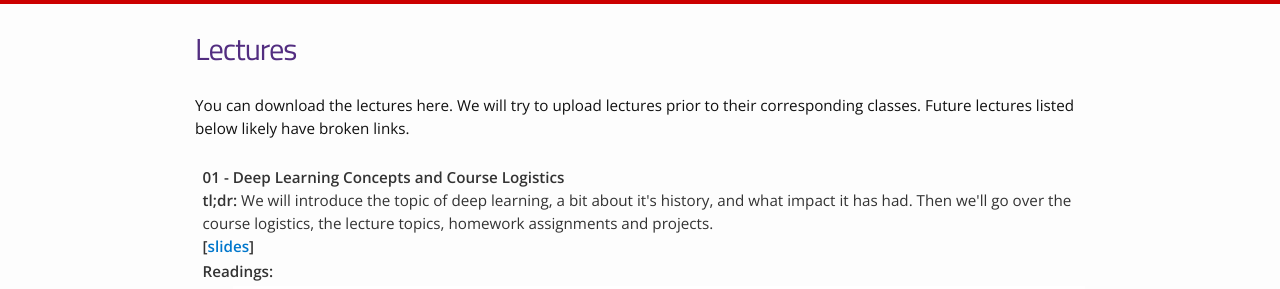
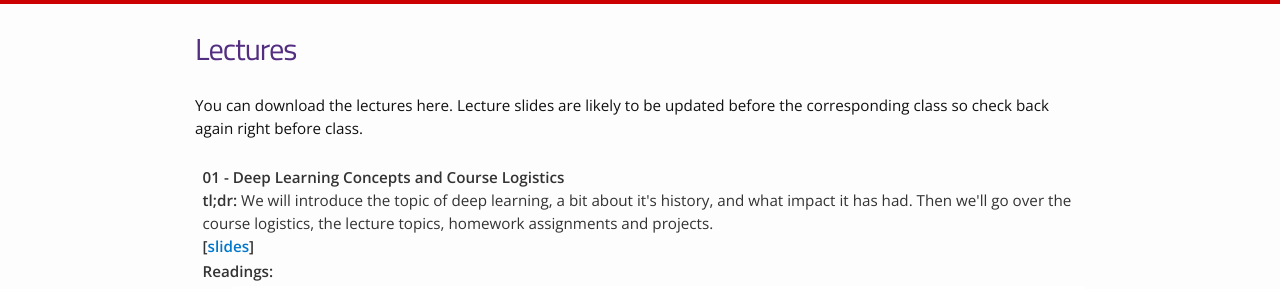
Before and after one commit to DL4DS/sp2026, a Jekyll site: the page built from lectures.md, in a window 1280 px wide and 900 px high. Shown: the part 142-431 px from the top of the window. Built offline with Jekyll 4.4.1, drawn with Linux system fonts in a browser that asks for light colours; nearby versions of some CDN libraries.

Commit message:
update schedule lecture warning

```diff
--- a/lectures.md
+++ b/lectures.md
@@ -3,6 +3,5 @@ layout: lectures
 title: Lectures
 permalink: /lectures/
 ---
-You can download the lectures here. We will try to upload lectures prior to
-their corresponding classes. Future lectures listed below likely have
-broken links.
+You can download the lectures here. Lecture slides are likely to be updated
+before the corresponding class so check back again right before class.
```
Also changed, not shown: schedule.md (+2 -1 lines).
